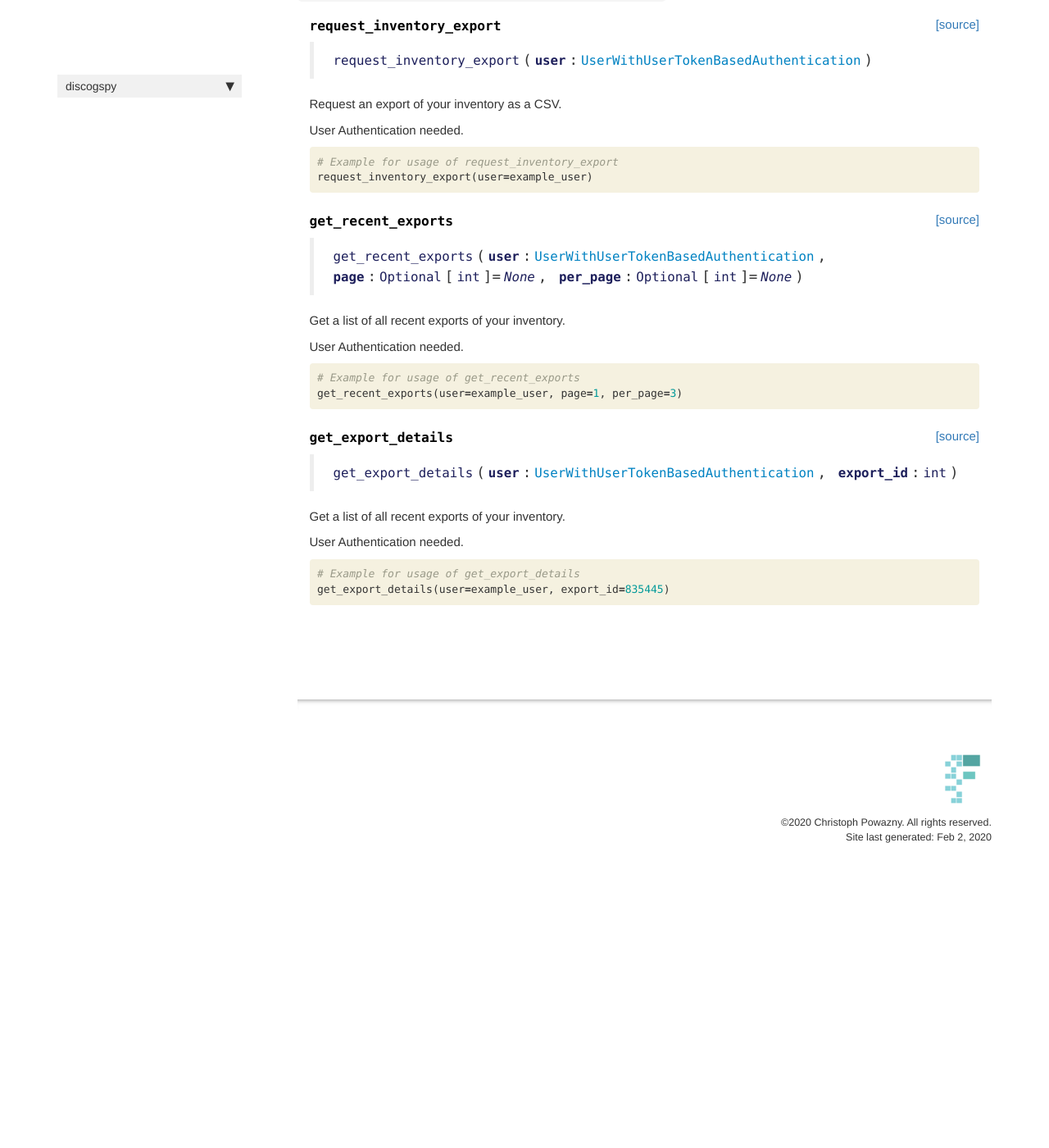
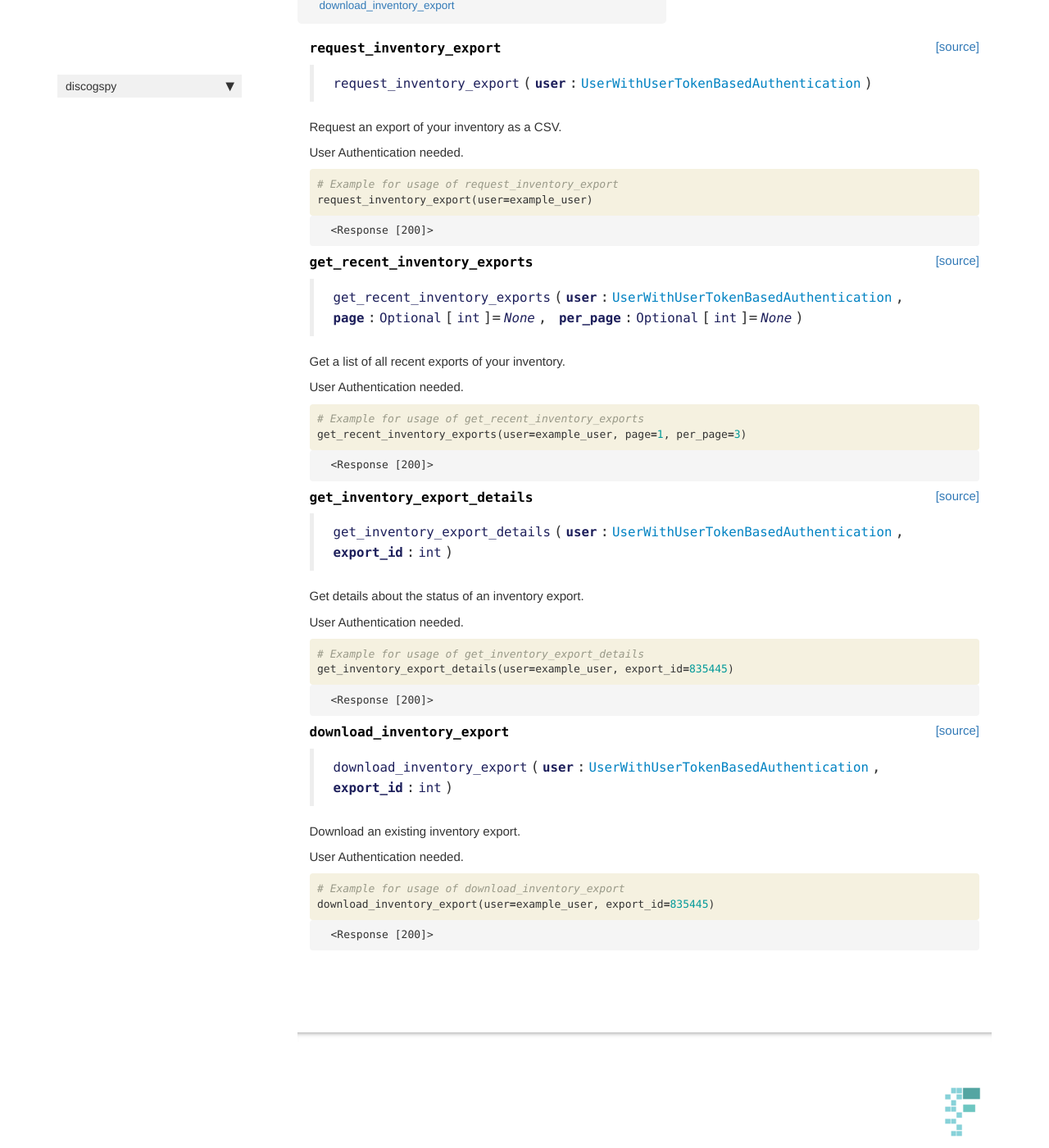
Before and after one commit to cpow-89/discogspy, a Jekyll site: the page built from docs/core.rq_inventory_export.html, in a window 1280 px wide and 1400 px high, scrolled down 311 px. Shown: the whole window at 82% size. Built offline with Jekyll 4.4.1, drawn with Linux system fonts in a browser that asks for light colours; nearby versions of some CDN libraries; comment, search, counter and statistics services are not loaded; before the commit the page ends 1392 px from its top, so only the background shows below that; some of the changed text lies outside the part shown.

Commit message:
add download_inventory_export request + refactorings

```diff
--- a/discogspy/__init__.py
+++ b/discogspy/__init__.py
@@ -1,2 +1,2 @@
 from .core import *
-__version__ = "0.2.0"
+__version__ = "0.3.0"
--- a/discogspy/_nbdev.py
+++ b/discogspy/_nbdev.py
@@ -55,8 +55,9 @@ index = {"BASE_URL": "00_core.constants.ipynb",
          "get_discogs_fee_for_given_price": "03_core.rq_marketplace.ipynb",
          "get_price_suggestions": "03_core.rq_marketplace.ipynb",
          "request_inventory_export": "04_core.rq_inventory_export.ipynb",
-         "get_recent_exports": "04_core.rq_inventory_export.ipynb",
-         "get_export_details": "04_core.rq_inventory_export.ipynb"}
+         "get_recent_inventory_exports": "04_core.rq_inventory_export.ipynb",
+         "get_inventory_export_details": "04_core.rq_inventory_export.ipynb",
+         "download_inventory_export": "04_core.rq_inventory_export.ipynb"}
 
 modules = ["core/constants.py",
            "core/discogs_user.py",
--- a/docs/core.rq_inventory_export.html
+++ b/docs/core.rq_inventory_export.html
@@ -37,7 +37,7 @@ summary: "Core.rq_inventory_export is a collection of function wrappers around t
 
 
 <div class="output_markdown rendered_html output_subarea ">
-<h4 id="request_inventory_export" class="doc_header"><code>request_inventory_export</code><a href="https://github.com/cpow-89/discogspy/tree/master/discogspy/core/rq_inventory_export.py#L13" class="source_link" style="float:right">[source]</a></h4><blockquote><p><code>request_inventory_export</code>(<strong><code>user</code></strong>:<a href="/discogspy/core.discogs_user#UserWithUserTokenBasedAuthentication"><code>UserWithUserTokenBasedAuthentication</code></a>)</p>
+<h4 id="request_inventory_export" class="doc_header"><code>request_inventory_export</code><a href="https://github.com/cpow-89/discogspy/tree/master/discogspy/core/rq_inventory_export.py#L14" class="source_link" style="float:right">[source]</a></h4><blockquote><p><code>request_inventory_export</code>(<strong><code>user</code></strong>:<a href="/discogspy/core.discogs_user#UserWithUserTokenBasedAuthentication"><code>UserWithUserTokenBasedAuthentication</code></a>)</p>
 </blockquote>
 <p>Request an export of your inventory as a CSV.</p>
 <p>User Authentication needed.</p>
@@ -63,6 +63,22 @@ summary: "Core.rq_inventory_export is a collection of function wrappers around t
 </div>
 </div>
 
+<div class="output_wrapper">
+<div class="output">
+
+<div class="output_area">
+
+
+
+<div class="output_text output_subarea output_execute_result">
+<pre>&lt;Response [200]&gt;</pre>
+</div>
+
+</div>
+
+</div>
+</div>
+
 </div>
 <div class="cell border-box-sizing code_cell rendered">
 
@@ -76,7 +92,7 @@ summary: "Core.rq_inventory_export is a collection of function wrappers around t
 
 
 <div class="output_markdown rendered_html output_subarea ">
-<h4 id="get_recent_exports" class="doc_header"><code>get_recent_exports</code><a href="https://github.com/cpow-89/discogspy/tree/master/discogspy/core/rq_inventory_export.py#L28" class="source_link" style="float:right">[source]</a></h4><blockquote><p><code>get_recent_exports</code>(<strong><code>user</code></strong>:<a href="/discogspy/core.discogs_user#UserWithUserTokenBasedAuthentication"><code>UserWithUserTokenBasedAuthentication</code></a>, <strong><code>page</code></strong>:<code>Optional</code>[<code>int</code>]=<em><code>None</code></em>, <strong><code>per_page</code></strong>:<code>Optional</code>[<code>int</code>]=<em><code>None</code></em>)</p>
+<h4 id="get_recent_inventory_exports" class="doc_header"><code>get_recent_inventory_exports</code><a href="https://github.com/cpow-89/discogspy/tree/master/discogspy/core/rq_inventory_export.py#L29" class="source_link" style="float:right">[source]</a></h4><blockquote><p><code>get_recent_inventory_exports</code>(<strong><code>user</code></strong>:<a href="/discogspy/core.discogs_user#UserWithUserTokenBasedAuthentication"><code>UserWithUserTokenBasedAuthentication</code></a>, <strong><code>page</code></strong>:<code>Optional</code>[<code>int</code>]=<em><code>None</code></em>, <strong><code>per_page</code></strong>:<code>Optional</code>[<code>int</code>]=<em><code>None</code></em>)</p>
 </blockquote>
 <p>Get a list of all recent exports of your inventory.</p>
 <p>User Authentication needed.</p>
@@ -94,11 +110,27 @@ summary: "Core.rq_inventory_export is a collection of function wrappers around t
 
 <div class="inner_cell">
     <div class="input_area">
-<div class=" highlight hl-ipython3"><pre><span></span><span class="c1"># Example for usage of get_recent_exports</span>
-<span class="n">get_recent_exports</span><span class="p">(</span><span class="n">user</span><span class="o">=</span><span class="n">example_user</span><span class="p">,</span> <span class="n">page</span><span class="o">=</span><span class="mi">1</span><span class="p">,</span> <span class="n">per_page</span><span class="o">=</span><span class="mi">3</span><span class="p">)</span>
+<div class=" highlight hl-ipython3"><pre><span></span><span class="c1"># Example for usage of get_recent_inventory_exports</span>
+<span class="n">get_recent_inventory_exports</span><span class="p">(</span><span class="n">user</span><span class="o">=</span><span class="n">example_user</span><span class="p">,</span> <span class="n">page</span><span class="o">=</span><span class="mi">1</span><span class="p">,</span> <span class="n">per_page</span><span class="o">=</span><span class="mi">3</span><span class="p">)</span>
 </pre></div>
 
     </div>
+</div>
+</div>
+
+<div class="output_wrapper">
+<div class="output">
+
+<div class="output_area">
+
+
+
+<div class="output_text output_subarea output_execute_result">
+<pre>&lt;Response [200]&gt;</pre>
+</div>
+
+</div>
+
 </div>
 </div>
 
@@ -115,9 +147,9 @@ summary: "Core.rq_inventory_export is a collection of function wrappers around t
 
 
 <div class="output_markdown rendered_html output_subarea ">
-<h4 id="get_export_details" class="doc_header"><code>get_export_details</code><a href="https://github.com/cpow-89/discogspy/tree/master/discogspy/core/rq_inventory_export.py#L51" class="source_link" style="float:right">[source]</a></h4><blockquote><p><code>get_export_details</code>(<strong><code>user</code></strong>:<a href="/discogspy/core.discogs_user#UserWithUserTokenBasedAuthentication"><code>UserWithUserTokenBasedAuthentication</code></a>, <strong><code>export_id</code></strong>:<code>int</code>)</p>
+<h4 id="get_inventory_export_details" class="doc_header"><code>get_inventory_export_details</code><a href="https://github.com/cpow-89/discogspy/tree/master/discogspy/core/rq_inventory_export.py#L52" class="source_link" style="float:right">[source]</a></h4><blockquote><p><code>get_inventory_export_details</code>(<strong><code>user</code></strong>:<a href="/discogspy/core.discogs_user#UserWithUserTokenBasedAuthentication"><code>UserWithUserTokenBasedAuthentication</code></a>, <strong><code>export_id</code></strong>:<code>int</code>)</p>
 </blockquote>
-<p>Get a list of all recent exports of your inventory.</p>
+<p>Get details about the status of an inventory export.</p>
 <p>User Authentication needed.</p>
 
 </div>
@@ -133,13 +165,84 @@ summary: "Core.rq_inventory_export is a collection of function wrappers around t
 
 <div class="inner_cell">
     <div class="input_area">
-<div class=" highlight hl-ipython3"><pre><span></span><span class="c1"># Example for usage of get_export_details</span>
-<span class="n">get_export_details</span><span class="p">(</span><span class="n">user</span><span class="o">=</span><span class="n">example_user</span><span class="p">,</span> <span class="n">export_id</span><span class="o">=</span><span class="mi">835445</span><span class="p">)</span>
+<div class=" highlight hl-ipython3"><pre><span></span><span class="c1"># Example for usage of get_inventory_export_details</span>
+<span class="n">get_inventory_export_details</span><span class="p">(</span><span class="n">user</span><span class="o">=</span><span class="n">example_user</span><span class="p">,</span> <span class="n">export_id</span><span class="o">=</span><span class="mi">835445</span><span class="p">)</span>
 </pre></div>
 
     </div>
 </div>
 </div>
 
+<div class="output_wrapper">
+<div class="output">
+
+<div class="output_area">
+
+
+
+<div class="output_text output_subarea output_execute_result">
+<pre>&lt;Response [200]&gt;</pre>
+</div>
+
+</div>
+
 </div>
 </div>
+
+</div>
+<div class="cell border-box-sizing code_cell rendered">
+
+</div>
+<div class="cell border-box-sizing code_cell rendered">
+
+<div class="output_wrapper">
+<div class="output">
+
+<div class="output_area">
+
+
+<div class="output_markdown rendered_html output_subarea ">
+<h4 id="download_inventory_export" class="doc_header"><code>download_inventory_export</code><a href="https://github.com/cpow-89/discogspy/tree/master/discogspy/core/rq_inventory_export.py#L69" class="source_link" style="float:right">[source]</a></h4><blockquote><p><code>download_inventory_export</code>(<strong><code>user</code></strong>:<a href="/discogspy/core.discogs_user#UserWithUserTokenBasedAuthentication"><code>UserWithUserTokenBasedAuthentication</code></a>, <strong><code>export_id</code></strong>:<code>int</code>)</p>
+</blockquote>
+<p>Download an existing inventory export.</p>
+<p>User Authentication needed.</p>
+
+</div>
+
+</div>
+
+</div>
+</div>
+
+</div>
+<div class="cell border-box-sizing code_cell rendered">
+<div class="input">
+
+<div class="inner_cell">
+    <div class="input_area">
+<div class=" highlight hl-ipython3"><pre><span></span><span class="c1"># Example for usage of download_inventory_export</span>
+<span class="n">download_inventory_export</span><span class="p">(</span><span class="n">user</span><span class="o">=</span><span class="n">example_user</span><span class="p">,</span> <span class="n">export_id</span><span class="o">=</span><span class="mi">835445</span><span class="p">)</span>
+</pre></div>
+
+    </div>
+</div>
+</div>
+
+<div class="output_wrapper">
+<div class="output">
+
+<div class="output_area">
+
+
+
+<div class="output_text output_subarea output_execute_result">
+<pre>&lt;Response [200]&gt;</pre>
+</div>
+
+</div>
+
+</div>
+</div>
+
+</div>
+</div>
--- a/docs/index.html
+++ b/docs/index.html
@@ -48,7 +48,7 @@ summary: "Discogspy is a  type-safe and easy to use python wrapper around the Di
 <li><p>Create type save python wrapper around the Discogs API</p>
 <p>a) Wrap database calls (done - except search request cause I personally dont have any usecase for it)<br>
  b) Wrap marketplace calls (done)<br>
- c) Wrap inventory export calls<br>
+ c) Wrap inventory export calls (done)<br>
  d) Wrap inventory upload calls<br>
  e) Wrap user identity calls<br>
  f) Wrap user collection calls<br>
```
Also changed, not shown: README.md, 4 other files.
